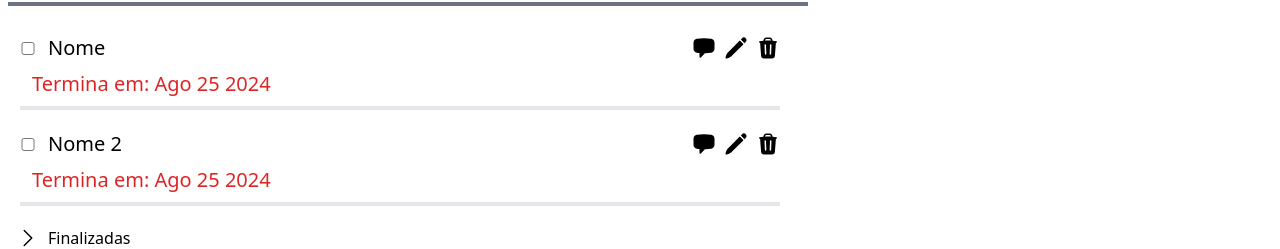
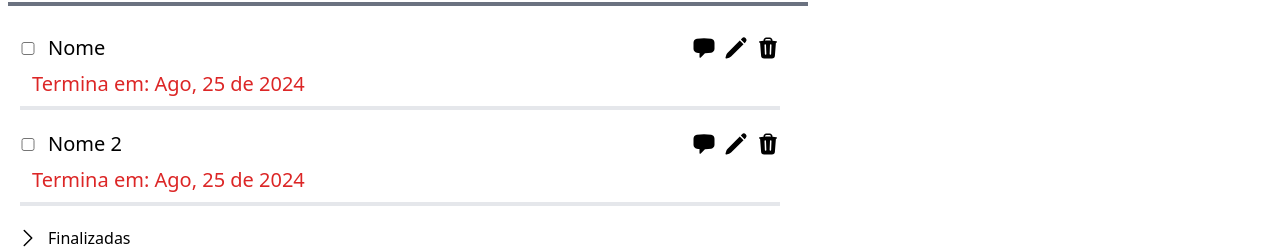
Before and after one commit to m4rllon/Todolist, a React (Vite) app: page /minhastarefas in a window 1280 px wide. Shown: the part 262-511 px from the top of the page. Built offline with nearby package versions, Linux system fonts and the light colour scheme.

Commit message:
feat: Adicionar cancelamento do forms de deição de tarefa e funcionalidade de edição de data de término da tarefa

```diff
--- a/src/components/formTarefa/index.jsx
+++ b/src/components/formTarefa/index.jsx
@@ -1,38 +1,43 @@
-import { useState } from "react";
+import { useEffect, useState } from "react";
 import projetos from "../../mocks/projetos";
 import tags from "../../mocks/tags";
 import { useTaskContext } from "../../hooks/useTaskContext";
 
 export default function FormTarefa({ operacao = "" }) {
-  const { taskTarget, setTaskTarget, adicionarTarefa, editarTarefa } =
+  const { taskTarget, adicionarTarefa, editarTarefa, setOperationSelect } =
     useTaskContext();
   const nomeOperacao = operacao === "EDIT" ? "Salvar" : "Adicionar";
   const [formData, setFormData] = useState(taskTarget);
 
-  const submitForm = (e) => {
-    e.preventDefault();
-    console.log(formData);
-    operacao === "ADD" ? adicionarTarefa(formData) : editarTarefa(formData);
-  };
+  const handleChange = (e) => {
+    let { name, value } = e.target;
 
-  const handleChange = (e) => {
-    const { name, value } = e.target;
     setFormData({
       ...formData,
       [name]: value,
     });
-    // console.log(formData);
   };
 
-  const clickBox = () => {
-    // console.log("clicou");
+  const cancelOperation = () => {
+    setOperationSelect({
+      status: false,
+      opeName: "",
+    });
   };
+
+  const submitForm = (e) => {
+    e.preventDefault();
+    operacao === "ADD" ? adicionarTarefa(formData) : editarTarefa(formData);
+    cancelOperation();
+  };
+
+  const clickBox = () => {};
 
   return (
     <form onSubmit={(e) => submitForm(e)} className="flex flex-col">
       <span className="flex gap-5">
         <button type="submit">{nomeOperacao}</button>
-        <button>Cancelar</button>
+        <button onClick={cancelOperation}>Cancelar</button>
       </span>
 
       <label>Nome da tarefa</label>
@@ -48,7 +53,7 @@ export default function FormTarefa({ operacao = "" }) {
         name="descricao"
         rows="4"
         cols="33"
-        onChange={handleChange}
+        onChange={() => handleChange}
         value={formData.descricao}
       />
 
@@ -57,7 +62,7 @@ export default function FormTarefa({ operacao = "" }) {
         name="dataTermino"
         type="date"
         onChange={handleChange}
-        // value={formData.dataTermino}
+        value={formData.dataTermino}
       />
 
       <label> Tags</label>
--- a/src/components/tarefa/index.jsx
+++ b/src/components/tarefa/index.jsx
@@ -4,6 +4,7 @@ import {
   PencilIcon,
 } from "@heroicons/react/24/solid";
 import { useTaskContext } from "../../hooks/useTaskContext";
+import {formatDateForTaskCard} from '../../utils/formatDate';
 
 export default function Tarefa({ tarefa, operationDetect }) {
   const { removerTarefa } = useTaskContext();
@@ -27,7 +28,7 @@ export default function Tarefa({ tarefa, operationDetect }) {
         </div>
       </span>
       <p className="text-red-600 pl-3 text-xl my-2">
-        Termina em: {tarefa.dataTermino}
+        Termina em: {formatDateForTaskCard(tarefa.dataTermino)}
       </p>
       <hr className="border-black-700 border-2 mx-auto mb-2" />
     </div>
--- a/src/context/tasksContext.jsx
+++ b/src/context/tasksContext.jsx
@@ -9,10 +9,21 @@ TasksContext.displayName = "Tarefas";
 export const TasksProvider = ({ children }) => {
   const [tasks, dispatch] = useReducer(taskReducer, tarefas);
   const [taskTarget, setTaskTarget] = useState({});
+  const [operationSelect, setOperationSelect] = useState({
+    status: false,
+    opeName: "",
+  });
 
   return (
     <TasksContext.Provider
-      value={{ tasks, dispatch, taskTarget, setTaskTarget }}
+      value={{
+        tasks,
+        dispatch,
+        taskTarget,
+        setTaskTarget,
+        operationSelect,
+        setOperationSelect,
+      }}
     >
       {children}
     </TasksContext.Provider>
--- a/src/hooks/useTaskContext.jsx
+++ b/src/hooks/useTaskContext.jsx
@@ -18,8 +18,14 @@ const editTaskAction = (newTask) => ({
 });
 
 export const useTaskContext = () => {
-  const { tasks, dispatch, taskTarget, setTaskTarget } =
-    useContext(TasksContext);
+  const {
+    tasks,
+    dispatch,
+    taskTarget,
+    setTaskTarget,
+    operationSelect,
+    setOperationSelect,
+  } = useContext(TasksContext);
 
   function adicionarTarefa(novaTarefa) {
     dispatch(addTaskAction(novaTarefa));
@@ -38,6 +44,8 @@ export const useTaskContext = () => {
     dispatch,
     taskTarget,
     setTaskTarget,
+    operationSelect,
+    setOperationSelect,
     adicionarTarefa,
     removerTarefa,
     editarTarefa,
--- a/src/mocks/tarefas.jsx
+++ b/src/mocks/tarefas.jsx
@@ -3,8 +3,8 @@ const tarefas = [
     id: 1,
     nome: "Nome",
     descricao: "Descrição",
-    dataTermino: "Ago 25 2024",
-    dataInicio: "Ago 15 2024",
+    dataTermino: "2024-08-25",
+    dataInicio: "2024-08-15",
     tags: ["trabalho", "estudo"],
     status: false,
     projetos: ["calculo 1", "calculo 2"],
@@ -13,8 +13,8 @@ const tarefas = [
     id: 2,
     nome: "Nome 2",
     descricao: "Descrição 2",
-    dataTermino: "Ago 25 2024",
-    dataInicio: "Ago 15 2024",
+    dataTermino: "2024-08-25",
+    dataInicio: "2024-08-15",
     tags: ["trabalho 2", "estudo 2"],
     status: true,
     projetos: ["calculo 1", "calculo 2"],
--- a/src/pages/minhasTarefas/listaDeTarefas/index.jsx
+++ b/src/pages/minhasTarefas/listaDeTarefas/index.jsx
@@ -8,15 +8,12 @@ import { useTaskContext } from "../../../hooks/useTaskContext";
 import FormTarefa from "../../../components/formTarefa";
 
 export default function ListaTarefas() {
-  const { tasks, setTaskTarget } = useTaskContext();
+  const { tasks, setTaskTarget, operationSelect, setOperationSelect } =
+    useTaskContext();
 
   const data = formatDateWithMonthName();
   const completedNumber = getTasksCompletedNumber(tasks);
 
-  const [operationSelect, setOperationSelect] = useState({
-    status: false,
-    opeName: "",
-  });
   const [tasksCompleted, setTasksCompleted] = useState(
     tasks.filter((task) => task.status),
   );
--- a/src/utils/formatDate.jsx
+++ b/src/utils/formatDate.jsx
@@ -9,12 +9,33 @@ export function formatDateWithMonthName() {
     month: "long",
     day: "numeric",
   });
-
   const daraFormat = data.split(" ");
   daraFormat[2] =
     daraFormat[2].charAt(0).toUpperCase() + daraFormat[2].slice(1);
-
   const newDate = daraFormat.join(" ");
-
   return newDate;
 }
+
+function getMonthNumber(monthAbbreviation) {
+  const months = {
+    "01": "Jan",
+    "02": "Fev",
+    "03": "Mar",
+    "04": "Abr",
+    "05": "Mai",
+    "06": "Jun",
+    "07": "Jul",
+    "08": "Ago",
+    "09": "Set",
+    "10": "Out",
+    "11": "Nov",
+    "12": "Dez",
+  };
+
+  return months[monthAbbreviation] || "";
+}
+
+export function formatDateForTaskCard(dateStr) {
+  const newDate = dateStr.split("-");
+  return `${getMonthNumber(newDate[1])}, ${newDate[2]} de ${newDate[0]}`;
+}
```
Also changed, not shown: eslint.config.js (+43 -25 lines).
